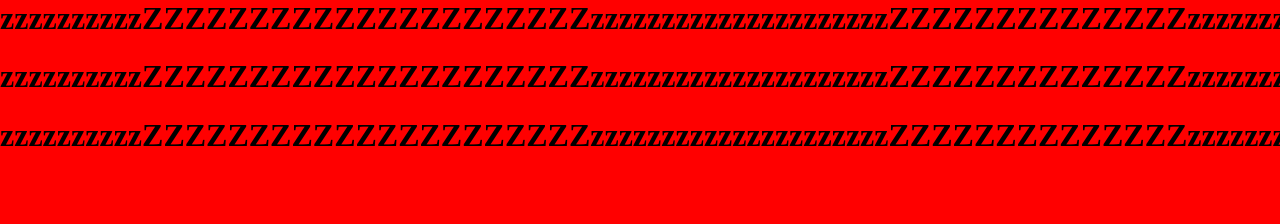
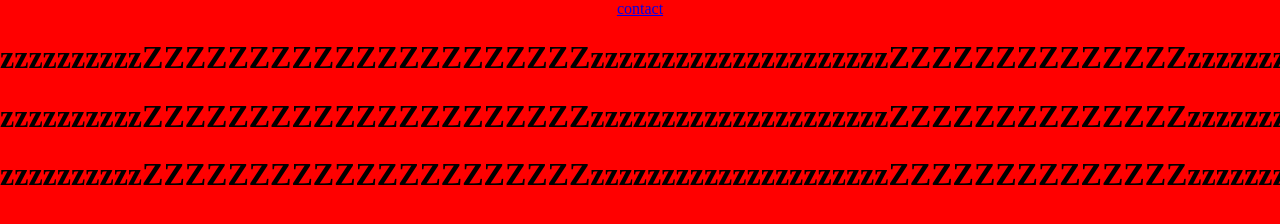
Before and after one commit to erdal-u/UAP, a plain HTML site: page index.html in a window 1280 px wide. Shown: the top 224 px of the page. Drawn offline with Linux system fonts and the light colour scheme.

Commit message:
Update index.html

```diff
--- a/index.html
+++ b/index.html
@@ -7,7 +7,7 @@
     <link rel="stylesheet" href="styles.css" />
   </head>
   <body>
-    <a href="/uap/contact.html"></a>
+    <a href="/uap/contact.html">contact</a>
     <h1>
       zzzzzzzzzzZZZZZZZZZZZZZZZZZZZZZzzzzzzzzzzzzzzzzzzzzzZZZZZZZZZZZZZZzzzzzzzzzzzzzZZZZZZZZZZZ
     </h1>
```
